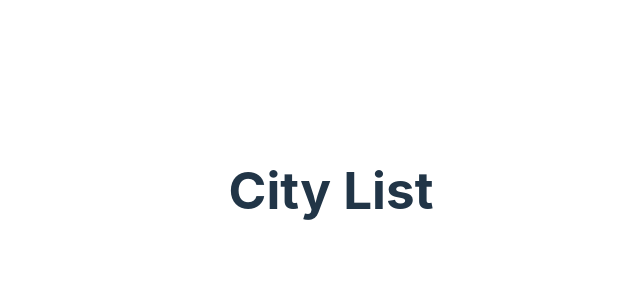
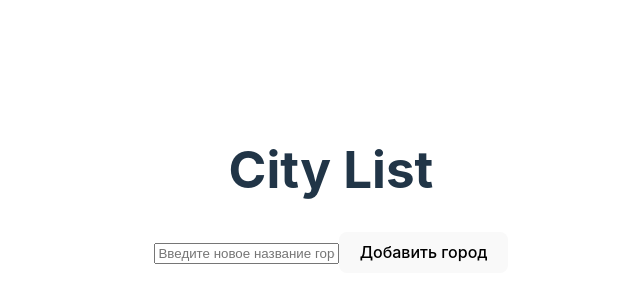
Before and after one commit to vikkitikky/city-list-app, a React (Vite) app: page / in a window 1280 px wide. Shown: the part 210-510 px from the top of the page, without its empty margins (309-949 px from the left). Built offline with nearby package versions, Linux system fonts and the light colour scheme.

Commit message:
Создана форма добавления города

```diff
--- a/src/App.tsx
+++ b/src/App.tsx
@@ -248,6 +248,18 @@ function App() {
     }, []);
   }
 
+  const addCity = (cityName: string) => {
+    const cityAlreadyExists = cities.some((city) => city.name.toLowerCase() === cityName.toLowerCase());
+    if (cityAlreadyExists) {
+      return false;
+    }
+    setCities([...cities, {
+      id: Date.now(),
+      name: cityName,
+    }]);
+    return true;
+  };
+
   useEffect(() => {
     localStorage.setItem('cities', JSON.stringify(cities));
   }, [cities]);
@@ -255,7 +267,7 @@ function App() {
   return (
     <div>
       <h1>City List</h1>
-      <AddCityForm />
+      <AddCityForm addCity={addCity} />
       <CityList />
     </div>
   )
--- a/src/components/AddCityForm.tsx
+++ b/src/components/AddCityForm.tsx
@@ -1,9 +1,31 @@
-import { FC } from 'react';
+import { FC, FormEvent, useState } from 'react';
 
-const AddCityForm: FC = () => {
+interface AddCityFormProps {
+  addCity: (cityName: string) => boolean;
+}
+
+const AddCityForm: FC<AddCityFormProps> = ({ addCity }) => {
+  const [newCity, setNewCity] = useState('');
+
+  const onSubmit = (e: FormEvent): void => {
+    e.preventDefault();
+    const newCityName = newCity.trim();
+    if (newCityName) {
+      addCity(newCityName);
+      setNewCity('');
+    }
+  };
+
   return (
-    <>
-    </>
+    <form onSubmit={onSubmit}>
+      <input
+        type="text"
+        value={newCity}
+        onChange={(e) => setNewCity(e.target.value)}
+        placeholder="Введите новое название города"
+      />
+      <button type="submit">Добавить город</button>
+    </form>
   );
 };
 
```
